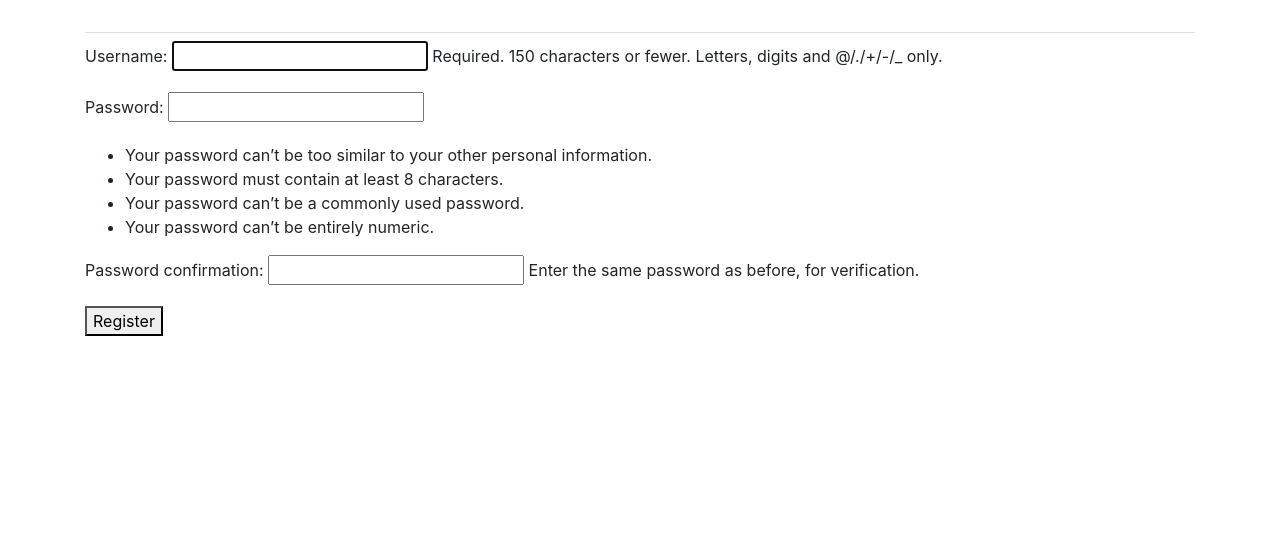
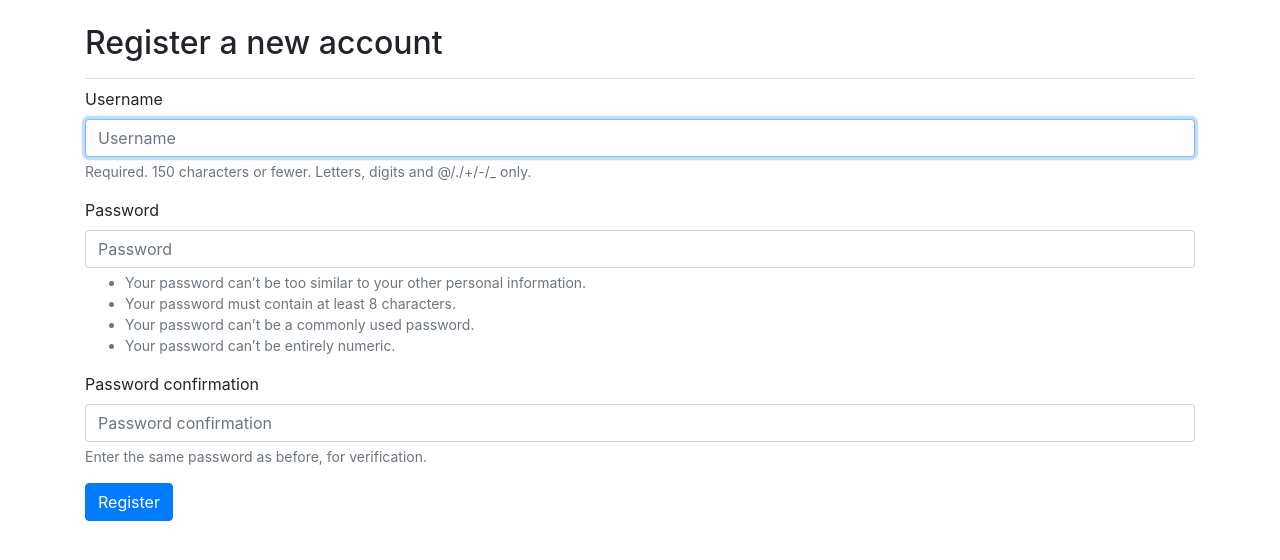
Before and after one commit to alexander-kuzmin-us/Learning-Log, a Django app: page /users/register/ in a window 1280 px wide. Shown: the part 58-618 px from the top of the page. Run offline with Django 3.2, Linux system fonts and the light colour scheme; some libraries are stand-ins or nearby versions.

Commit message:
Update register.html

```diff
--- a/learning_log/users/templates/registration/register.html
+++ b/learning_log/users/templates/registration/register.html
@@ -1,13 +1,17 @@
 {% extends "learning_logs/base.html" %}
+{% load bootstrap4 %}
+
+{% block page_header %}
+    <h2>Register a new account</h2>
+{% endblock page_header %}
 
 {% block content %}
-
-    <form method="post" action="{% url 'users:register' %}">
+    <form method="post" action="{% url 'users:register' %}" class="form">
         {% csrf_token %}
-        {{ form.as_p }}
-
-        <button name="submit">Register</button>
+        {% bootstrap_form form %}
+        {% buttons %}
+            <button name="submit" class="btn btn-primary">Register</button>
+        {% endbuttons %}
         <input type="hidden" name="next" value="{% url 'learning_logs:index' %}">
     </form>
-
 {% endblock content %}
```
